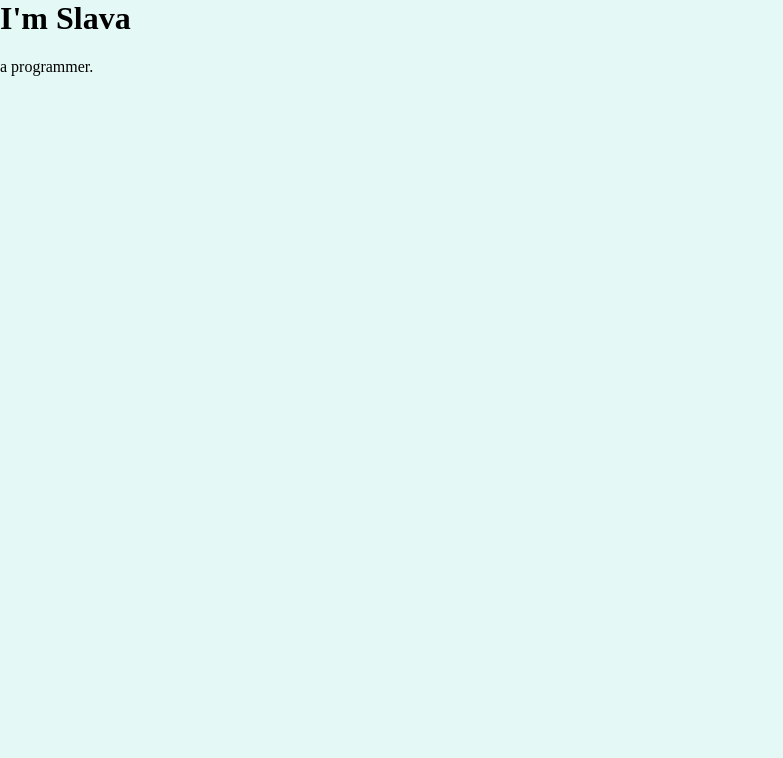
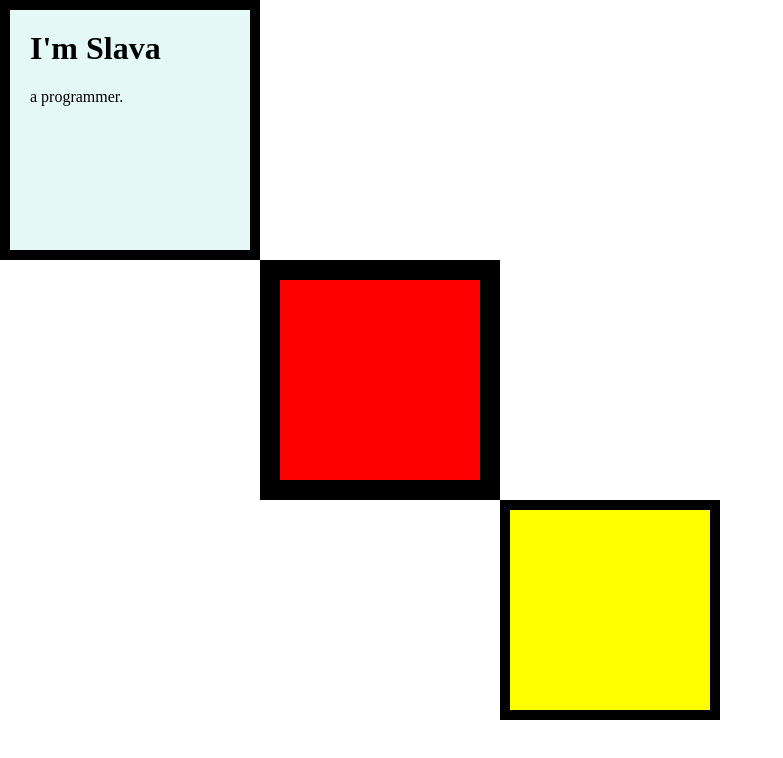
Before and after one commit to SLAVA747/5.-Intermediate-CSS, a plain HTML site: page index.html in a window 1280 px wide. Shown: the whole page, without its empty margins (0-783 px from the left). Drawn offline with Linux system fonts and the light colour scheme.

Commit message:
Задание 4 выполнено

```diff
--- a/css/styles.css
+++ b/css/styles.css
@@ -1,6 +1,9 @@
 .main{
-  height: 100%;
   background-color: #E4F9F5;
+  border: solid 10px;
+  height: 200px;
+  width: 200px;
+  padding: 20px;
 }
 body{
   margin: 0px;
@@ -8,3 +11,17 @@ body{
 h1{
   margin-top: 0px;
 }
+.middle-container{
+background-color: red;
+width: 200px;
+height: 200px;
+border: solid 20px;
+margin-left: 260px;
+}
+.bottom-container{
+  background-color: yellow;
+  width: 200px;
+  height: 200px;
+  border: solid 10px;
+  margin-left: 500px;
+}
--- a/index.html
+++ b/index.html
@@ -15,7 +15,12 @@
       a programmer.
     </p>
   </div>
+<div class="middle-container">
 
+</div>
+<div class="bottom-container">
+
+</div>
 </body>
 
 </html>
```
